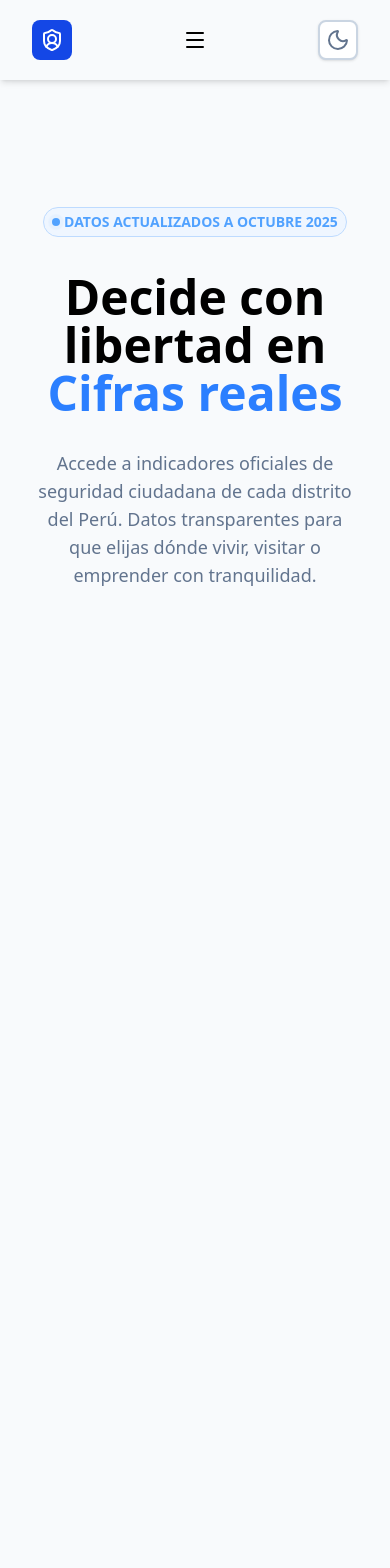
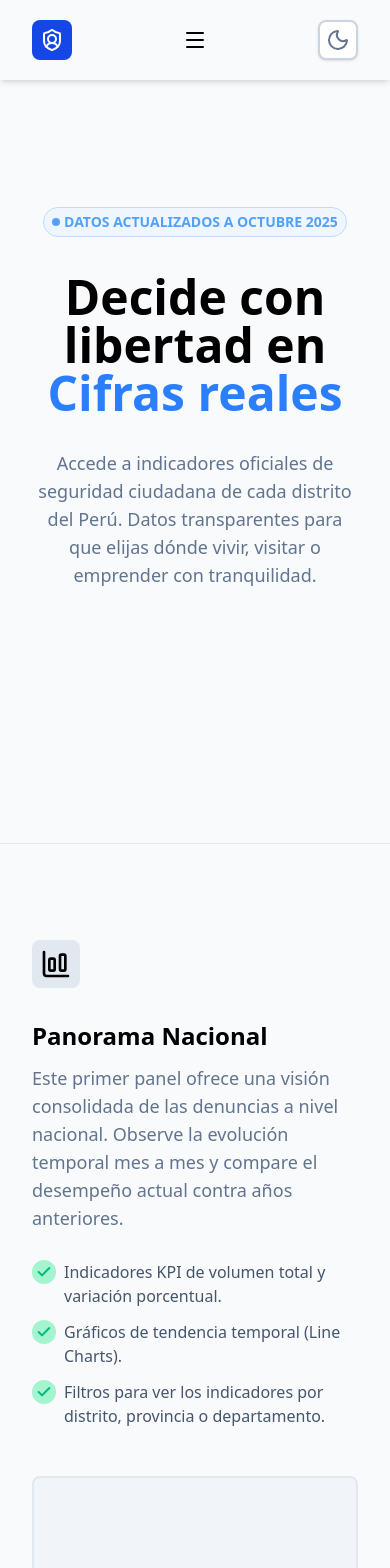
Before and after one commit to huderdcv/visor-ciudadano-peru, a Next.js app: page / in a window 390 px wide. Shown: the top 1568 px of the page. Before the commit the page ends 844 px from the top, so only its background shows below. Built offline with nearby package versions, Linux system fonts and the light colour scheme.

Commit message:
feat: add summary section mobile design

```diff
--- a/src/app/page.tsx
+++ b/src/app/page.tsx
@@ -1,13 +1,15 @@
 import { HeroSection } from '../features/landing/components/HeroSection';
 import { LandingNavbar } from '../features/landing/components/LandingNavbar';
+import { SummarySection } from '../features/landing/components/SummarySection';
 
 export default function Home() {
   return (
     <>
       <LandingNavbar />
-      <main className="px-8 mt-20  max-w-7xl w-full mx-auto">
+      <main className="mt-20">
         {/* <main className=""> */}
         <HeroSection />
+        <SummarySection />
       </main>
     </>
   );
--- a/src/features/landing/components/HeroSection.tsx
+++ b/src/features/landing/components/HeroSection.tsx
@@ -2,7 +2,7 @@ import React from 'react';
 
 export const HeroSection = () => {
   return (
-    <section className="w-full h-[calc(100vh-5rem)] ">
+    <section className="px-8 max-w-7xl w-full mx-auto h-[calc(100vh-5rem)] border-b border-slate-200 dark:border-slate-800">
       <div className="w-full relative top-1/6 flex flex-col items-center">
         <p className="uppercase text-blue-400 font-semibold mb-9 text-center text-sm md:text-base flex items-center gap-1 border border-blue-200 dark:border-slate-500 px-2 py-1 rounded-3xl bg-blue-50 dark:bg-slate-800">
           <span className="relative flex h-2 w-2">
--- a/src/features/landing/components/LandingNavbar.tsx
+++ b/src/features/landing/components/LandingNavbar.tsx
@@ -37,7 +37,7 @@ export const LandingNavbar = () => {
       {/* nav for desktop */}
       <nav className="flex absolute left-1/2 -translate-x-1/2">
         <Link
-          href={'/'}
+          href={'/#resumen'}
           className="text-lg text-slate-500 font-semibold px-4 py-2 rounded-4xl hover:text-blue-500 transition-all duration-300 hover:bg-blue-100 dark:hover:bg-slate-800 hidden md:block"
         >
           Resumen
@@ -64,7 +64,7 @@ export const LandingNavbar = () => {
       >
         <nav className="absolute top-0 right-0 h-full w-full pt-32 flex flex-col items-center">
           <Link
-            href={'/'}
+            href={'/#resumen'}
             className="text-lg text-slate-500 font-semibold px-4 py-2 rounded-4xl hover:text-blue-500 transition-all duration-300 hover:bg-blue-100 dark:hover:bg-slate-800 "
           >
             Resumen
--- /dev/null
+++ b/src/features/landing/components/SummarySection.tsx
@@ -0,0 +1,59 @@
+import { ChartColumnBig, Check } from 'lucide-react';
+import React from 'react';
+
+export const SummarySection = () => {
+  return (
+    <section
+      id="resumen"
+      className="px-8 max-w-7xl w-full mx-auto h-screen mt-24"
+    >
+      <header>
+        <div className="w-12 h-12 flex items-center justify-center rounded-lg bg-slate-200 mb-8">
+          <ChartColumnBig className="w-8 h-8 " />
+        </div>
+        <h2 className="text-2xl font-semibold mb-3">Panorama Nacional</h2>
+      </header>
+      <p className="text-lg text-slate-500 mb-7">
+        Este primer panel ofrece una visión consolidada de las denuncias a nivel
+        nacional. Observe la evolución temporal mes a mes y compare el desempeño
+        actual contra años anteriores.
+      </p>
+      <ul className="flex flex-col gap-3 mb-12">
+        <li className="flex gap-2">
+          <div>
+            <div className="flex items-center justify-center w-6 h-6 rounded-full bg-emerald-200">
+              <Check className="w-4 h-4 text-emerald-500 stroke-3" />
+            </div>
+          </div>
+          <span className="text-slate-600">
+            Indicadores KPI de volumen total y variación porcentual.
+          </span>
+        </li>
+        <li className="flex gap-2">
+          <div>
+            <div className="flex items-center justify-center w-6 h-6 rounded-full bg-emerald-200">
+              <Check className="w-4 h-4 text-emerald-500 stroke-3" />
+            </div>
+          </div>
+          <span className="text-slate-600">
+            Gráficos de tendencia temporal (Line Charts).
+          </span>
+        </li>
+        <li className="flex gap-2">
+          <div>
+            <div className="flex items-center justify-center w-6 h-6 rounded-full bg-emerald-200">
+              <Check className="w-4 h-4 text-emerald-500 stroke-3" />
+            </div>
+          </div>
+          <span className="text-slate-600">
+            Filtros para ver los indicadores por distrito, provincia o
+            departamento.
+          </span>
+        </li>
+      </ul>
+      <div className="w-full bg-slate-100 h-60 rounded-lg flex items-center justify-center border-2 border-slate-200 text-slate-500">
+        Power BI: Dashboard de resumen
+      </div>
+    </section>
+  );
+};
```
